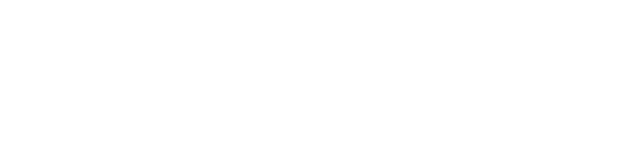
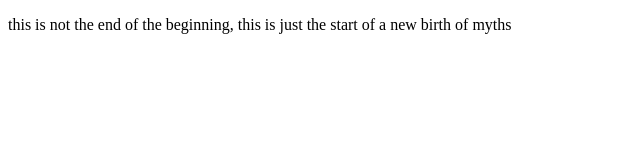
Before and after one commit to lamarmellitus1/crap-portfolio, a plain HTML site: page index.html in a window 1280 px wide. Shown: the whole page, without its empty margins (0-640 px from the left). Drawn offline with Linux system fonts and the light colour scheme.

Commit message:
added new feature in index.html

```diff
--- a/index.html
+++ b/index.html
@@ -1,12 +1,15 @@
 <!DOCTYPE html>
 <html lang="en">
-<head>
-    <meta charset="UTF-8">
-    <meta http-equiv="X-UA-Compatible" content="IE=edge">
-    <meta name="viewport" content="width=device-width, initial-scale=1.0">
+  <head>
+    <meta charset="UTF-8" />
+    <meta http-equiv="X-UA-Compatible" content="IE=edge" />
+    <meta name="viewport" content="width=device-width, initial-scale=1.0" />
     <title>Document</title>
-</head>
-<body>
-
-</body>
+  </head>
+  <body>
+    <p>
+      this is not the end of the beginning, this is just the start of a new
+      birth of myths
+    </p>
+  </body>
 </html>
```
